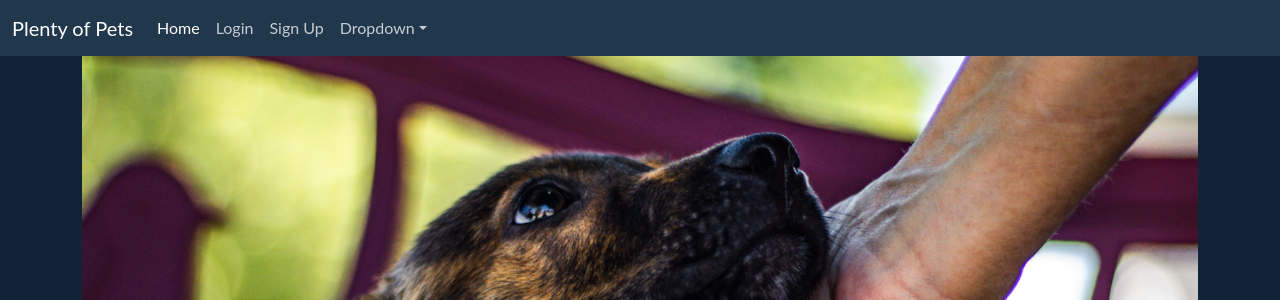
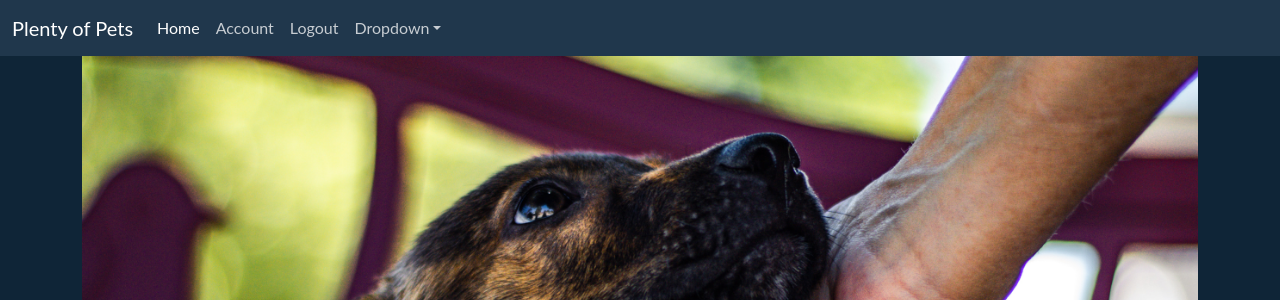
Before and after one commit to AllenChenRR/cs467-capstone, a Flask app: page / in a window 1280 px wide. Shown: the top 300 px of the page. Run offline with Flask 2, Linux system fonts and the light colour scheme; the visitor is signed in with stand-in values (Sample User, id 1); some libraries are stand-ins or nearby versions.

Commit message:
Add links visible to user when they are logged in

```diff
--- a/templates/base.html
+++ b/templates/base.html
@@ -30,12 +30,21 @@
             <span class="visually-hidden">(current)</span>
           </a>
                 </li>
+                {% if session['user'] %}
+                <li class="nav-item">
+                    <a class="nav-link" href="{{ url_for('user_account') }}">Account</a>
+                </li>
+                <li class="nav-item">
+                    <a class="nav-link" href="{{ url_for('logout') }}">Logout</a>
+                </li>
+                {% else %}
                 <li class="nav-item">
                     <a class="nav-link" href="{{ url_for('login') }}">Login</a>
                 </li>
                 <li class="nav-item">
                     <a class="nav-link" href="{{ url_for('signup') }}">Sign Up</a>
                 </li>
+                {% endif %}
                 <li class="nav-item dropdown">
                     <a class="nav-link dropdown-toggle" data-bs-toggle="dropdown" href="#" role="button" aria-haspopup="true" aria-expanded="false">Dropdown</a>
                     <div class="dropdown-menu">
@@ -53,21 +62,13 @@
 
 <body>
 
-{% with messages = get_flashed_messages(with_categories=true) %}
-   {% if messages %}
-      {% for category, message in messages %}
-        <div class="alert alert-dismissible alert-{{ category }} w-75 mx-auto">
+    {% with messages = get_flashed_messages(with_categories=true) %} {% if messages %} {% for category, message in messages %}
+    <div class="alert alert-dismissible alert-{{ category }} w-75 mx-auto">
         <button type="button" class="btn-close" data-bs-dismiss="alert"></button>
-                </button>
-                {{ message }}
-            </div>
-      {% endfor %}
-   {% endif %}
-{% endwith %}
-
-
-{% block content %}
-{% endblock content %}
+        </button>
+        {{ message }}
+    </div>
+    {% endfor %} {% endif %} {% endwith %} {% block content %} {% endblock content %}
 
     <!-- Optional JavaScript; choose one of the two! -->
 
```
